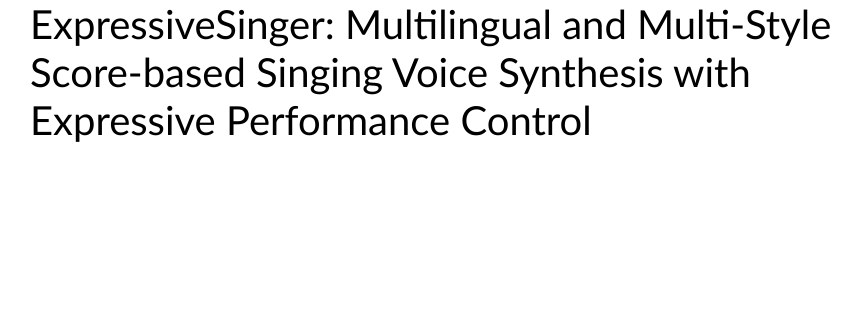
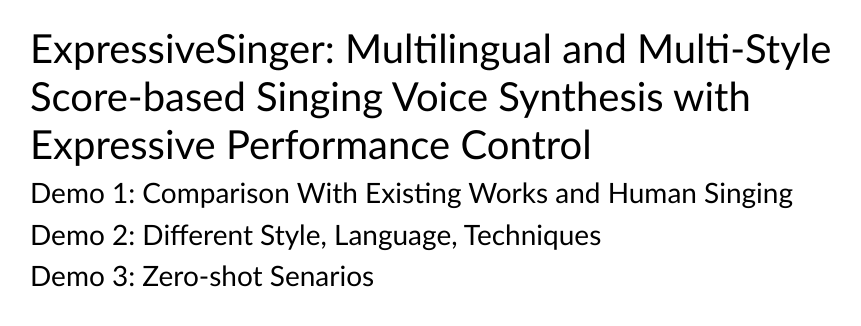
Before and after one commit to ExpressiveSinger/ExpressiveSinger, a plain HTML site: page index.html in a window 1280 px wide. Shown: the whole page, without its empty margins (172-1033 px from the left). Drawn offline with Linux system fonts and the light colour scheme.

Commit message:
Update index.html

```diff
--- a/index.html
+++ b/index.html
@@ -11,6 +11,13 @@
     <link rel="stylesheet" href="css/bootstrap.css">
 </head>
 <body>
+    </br>
     <h1> ExpressiveSinger: Multilingual and Multi-Style Score-based Singing Voice Synthesis with Expressive Performance Control </h1>
+
+    <h3> Demo 1: Comparison With Existing Works and Human Singing </h3>
+
+    <h3> Demo 2: Different Style, Language, Techniques</h3>
+
+    <h3> Demo 3: Zero-shot Senarios</h3>
 </body>
 </html>
```
